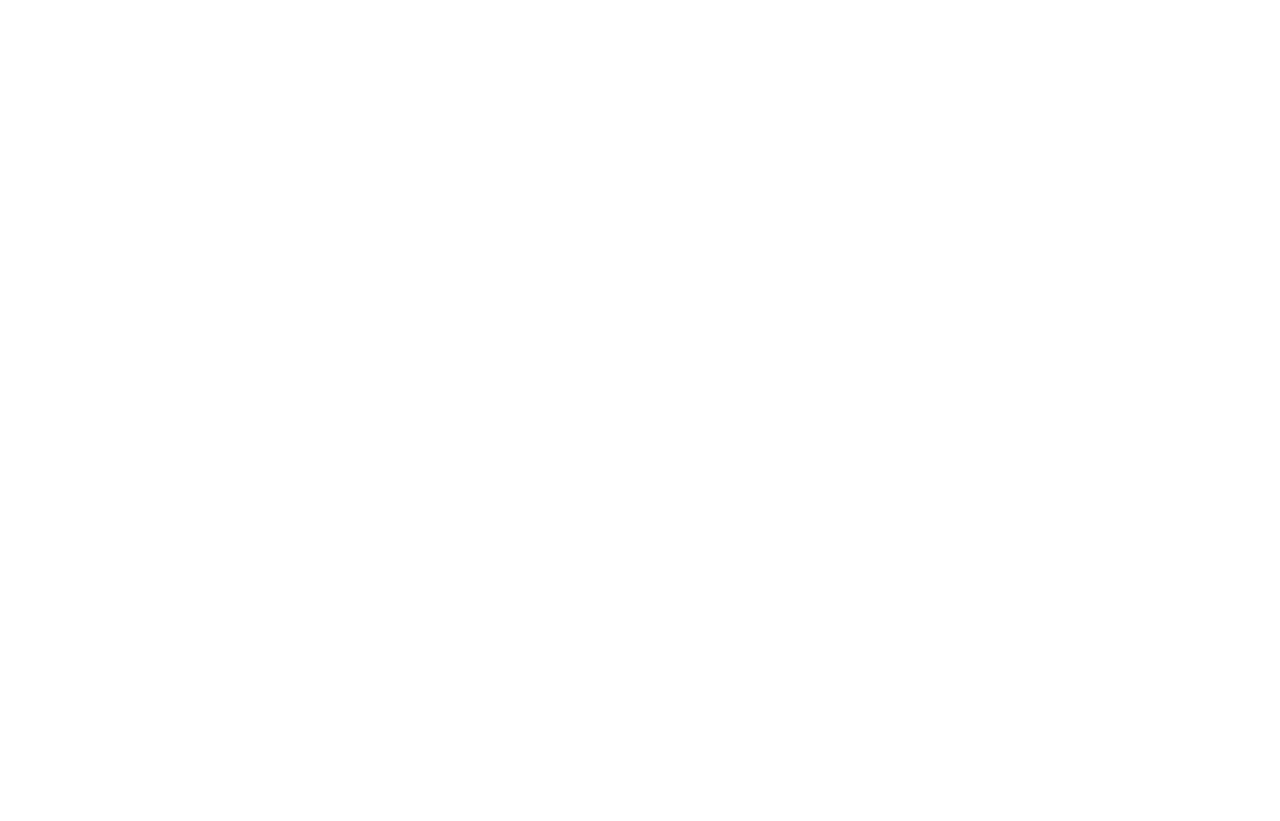
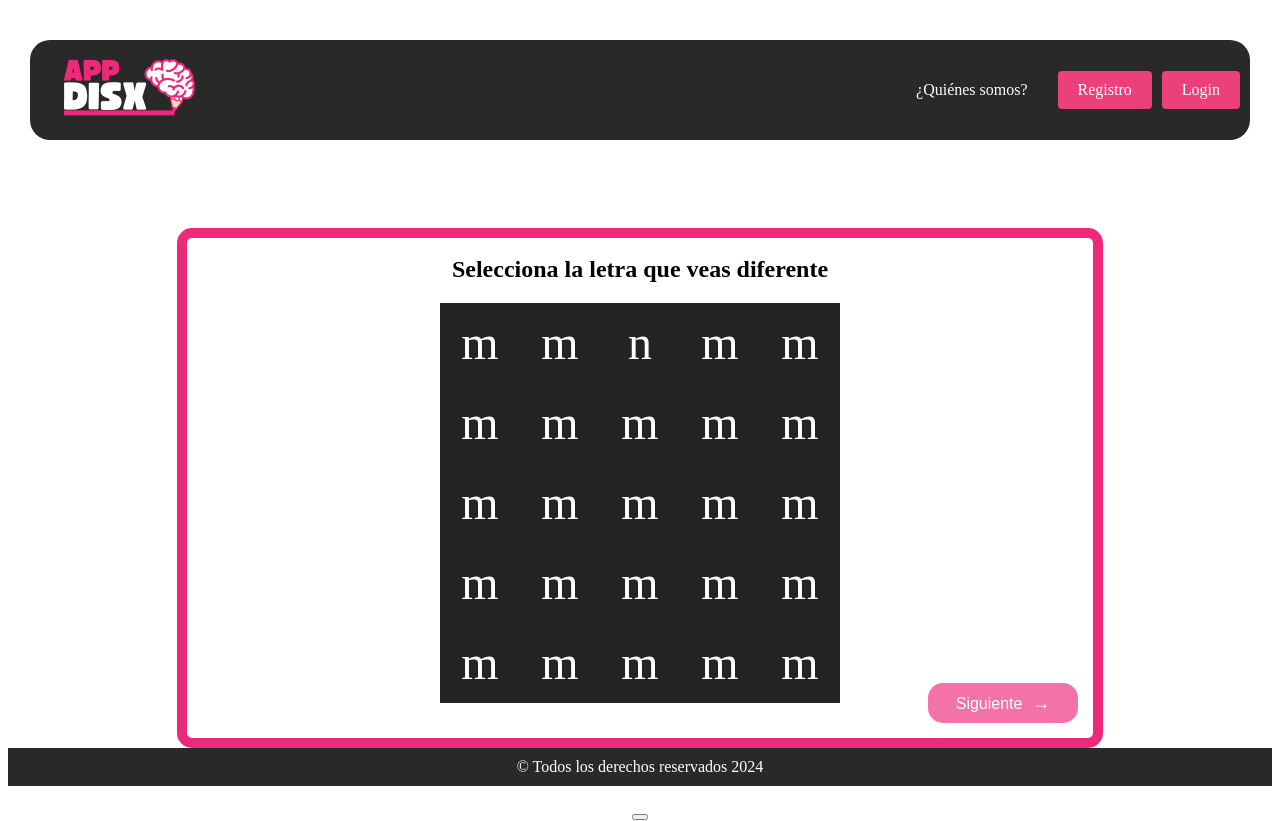
Before and after one commit to edicson1991/disx-app, an Angular app: page /page/dasboard/1 in a window 1280 px wide. Before the commit this address led to /. Before the commit the page ends 800 px from the top, so only its background shows below. Built offline with nearby package versions, Linux system fonts and the light colour scheme.

Commit message:
Se agregó la estructura de la prueba

```diff
--- a/src/app/app.component.ts
+++ b/src/app/app.component.ts
@@ -4,12 +4,13 @@
 import { BannerComponent } from './shared/banner/banner.component'
 import { FooterComponent } from './shared/footer/footer.component';
 import { DasboardComponent } from './page/dasboard/dasboard.component';
+import { PruebaComponent } from './prueba/prueba.component';
 
 
 @Component({
   selector: 'app-root',
   standalone: true,
-  imports: [RouterOutlet, RouterLink, HeaderComponent, FooterComponent, BannerComponent, DasboardComponent, ],
+  imports: [RouterOutlet, RouterLink, HeaderComponent, FooterComponent, BannerComponent, DasboardComponent, PruebaComponent,],
   templateUrl:'./app.component.html',
   styleUrl: './app.component.scss'
 })
--- a/src/app/page/dasboard/dasboard.component.html
+++ b/src/app/page/dasboard/dasboard.component.html
@@ -5,5 +5,6 @@
         <div class="frame">
             <button class="next-button">Siguiente <span class="arrow">→</span></button>
         </div>
+        <router-outlet></router-outlet>
 </div>
 </section>
--- a/src/app/page/dasboard/dasboard.component.ts
+++ b/src/app/page/dasboard/dasboard.component.ts
@@ -1,11 +1,12 @@
 import { Component } from '@angular/core';
 import { RouterLink, RouterOutlet } from '@angular/router';
 import { HeaderComponent } from '../../shared/header/header.component';
+import { PruebaComponent } from '../../prueba/prueba.component';
 
 @Component({
   selector: 'app-dasboard',
   standalone: true,
-  imports: [RouterOutlet,RouterLink,HeaderComponent, DasboardComponent],
+  imports: [RouterOutlet,RouterLink,HeaderComponent, DasboardComponent, PruebaComponent],
   templateUrl: './dasboard.component.html',
   styleUrl: './dasboard.component.scss'
 })
--- /dev/null
+++ b/src/app/prueba/prueba.component.html
@@ -0,0 +1,11 @@
+
+<div class="test">
+    <h2>Selecciona la letra que veas diferente</h2>
+
+    <div class="container">
+        <span *ngFor="let letra of letras" class="letra" (click)="print(letra)">{{letra}}</span>
+    </div>
+
+    <button ></button>
+
+</div>
--- /dev/null
+++ b/src/app/prueba/prueba.component.scss
@@ -0,0 +1,37 @@
+.container {
+    width: 400px;
+    height: 400px;
+
+    display: flex;
+    align-items: center;
+    justify-content: center;
+    flex-wrap: wrap;
+    margin: 0px 400px 100px;
+
+    .letra {
+        width: 80px;
+        height: 80px;
+        background-color: rgb(38, 35, 35);
+        color: white;
+        display: flex;
+        align-items: center;
+        justify-content: center;
+
+        font-size: 3rem;
+    }
+
+}
+
+.test {
+    margin-top: 100px;
+    text-align: center;
+
+}
+
+.h2 {
+
+    height: 10px;
+    display: flex;
+    align-items: center;
+    justify-content: center
+}
--- /dev/null
+++ b/src/app/prueba/prueba.component.ts
@@ -0,0 +1,41 @@
+import { CommonModule } from '@angular/common';
+import { Component, OnInit } from '@angular/core';
+import { ActivatedRoute } from '@angular/router';
+import { Observable, map } from 'rxjs';
+
+@Component({
+  selector: 'prueba',
+  standalone: true,
+  imports: [CommonModule,],
+  templateUrl: './prueba.component.html',
+  styleUrl: './prueba.component.scss'
+})
+export class PruebaComponent implements OnInit {
+
+  letras: string[] = []
+
+  constructor(private activatedRoute: ActivatedRoute) {
+    const id: Observable<string> = activatedRoute.params.pipe(map((p) => p['id']));
+    id.subscribe((idVal) => {
+      console.log(idVal)
+    })
+  }
+
+
+
+  ngOnInit(): void {
+    this.letras = this.generateLetterList('m', 'n')
+  }
+
+  generateLetterList(letter: string, letter2: string): string[] {
+    const letters = Array(25).fill(letter);
+    const randomIndex = Math.floor(Math.random() * letters.length);
+    letters[randomIndex] = letter2;
+
+    return letters;
+  }
+
+  print(a: string) {
+    window.alert(a)
+  }
+}
```
Also changed, not shown: src/app/app.routes.ts (+6 -1 lines), 1 other file (tests, documents, lock files or other folders).
